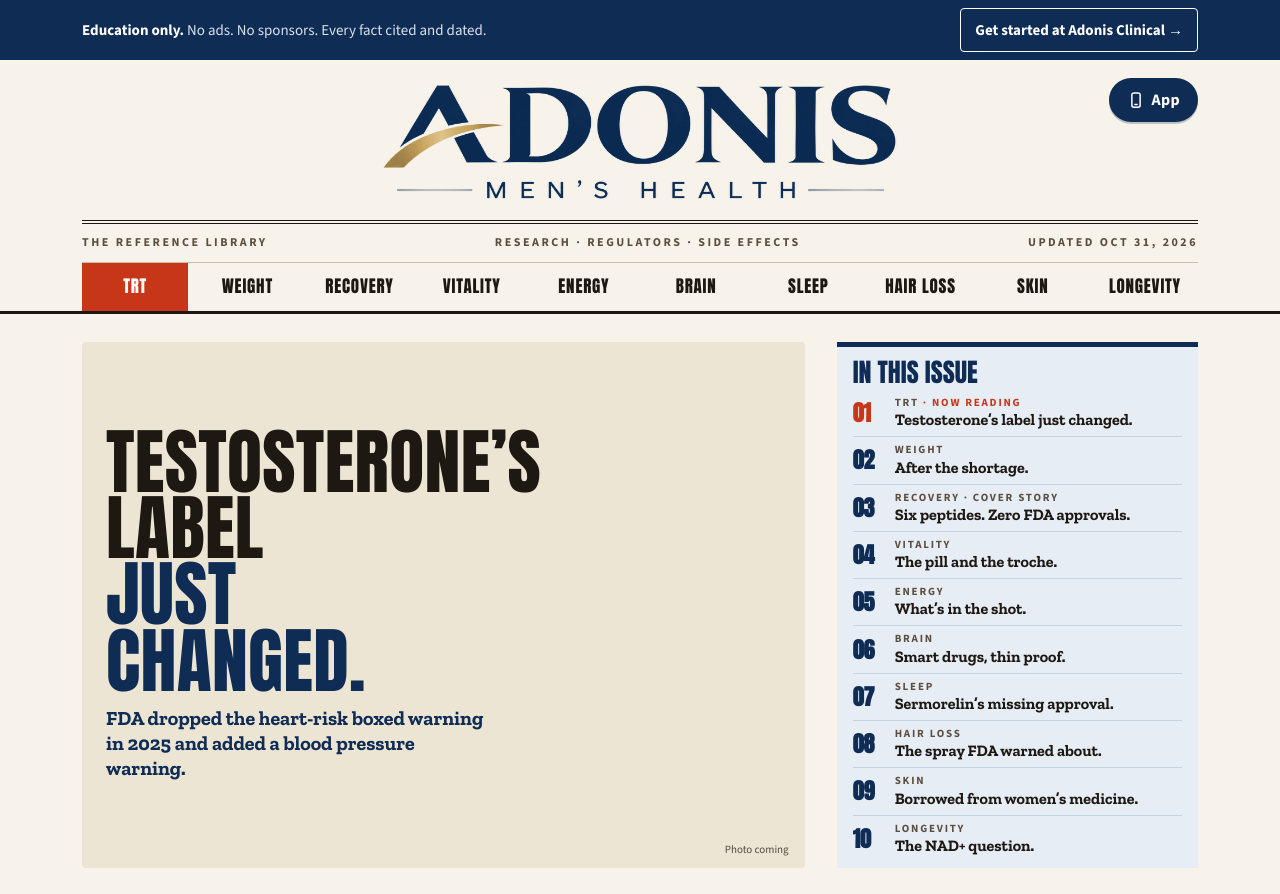
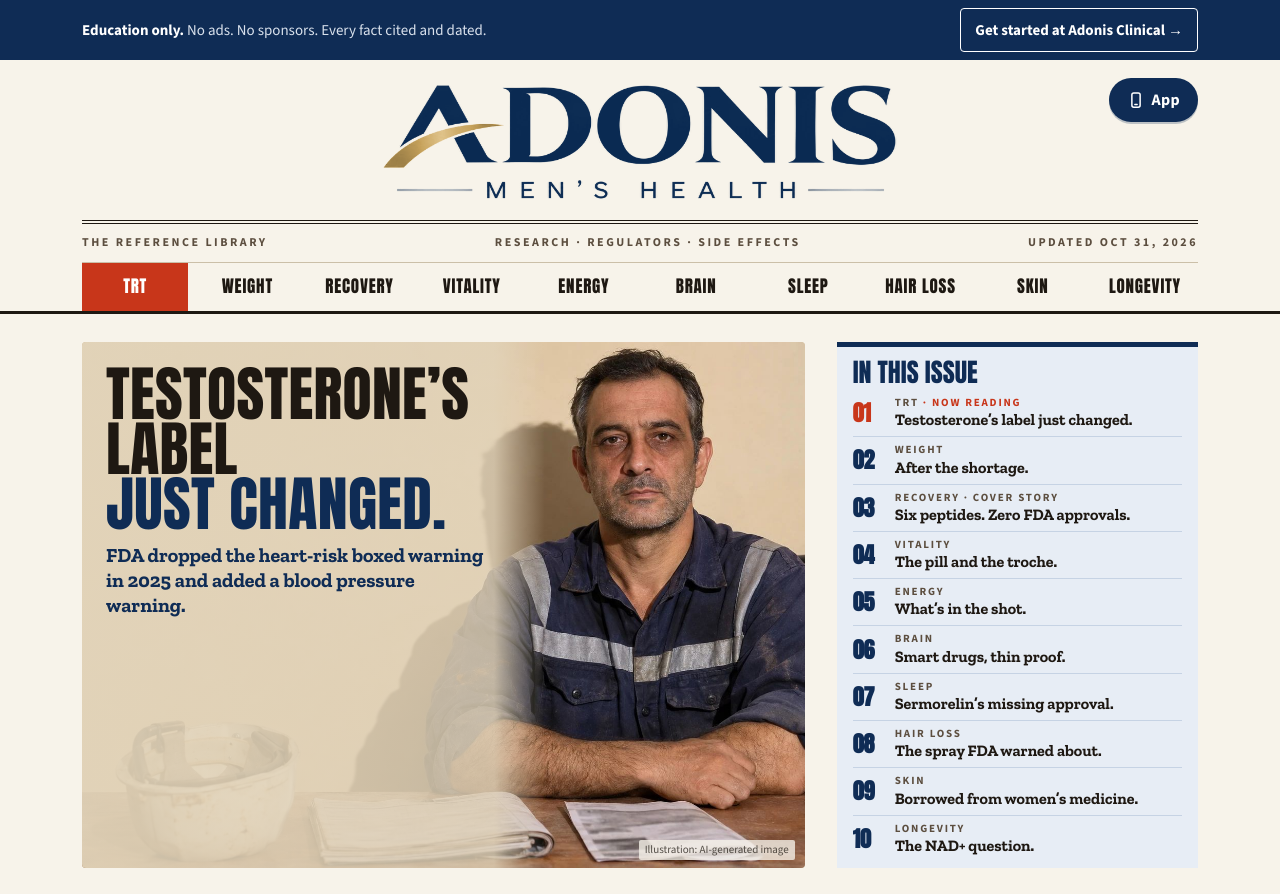
Before and after one commit to ulmerblr/adonis_mh, a Next.js app: page /lanes/trt in a window 1280 px wide. Shown: the top 894 px of the page. Built offline with nearby package versions, Linux system fonts and the light colour scheme.

Commit message:
TRT and Weight lane photos, with per-lane crop, headline fit and sand fade (EDU PROMPT 27)
Co-Authored-By: Claude Opus 5.5 <noreply@anthropic.com>
Claude-Session: https://claude.ai/code/session_01QwKDmkX3ut6PMs4NyAcEnb

```diff
--- a/app/globals.css
+++ b/app/globals.css
@@ -626,7 +626,7 @@ span.tone-none { background: #d9d0bd; }
 .spread2 .spreadSide { align-content: start; }
 /* Keep the headline legible where a tall crop puts it over his shirt: a sand fade on the left that ends before his face
    (his face starts at about two thirds of the width at every size). The caption gets a light paper backing. */
-.spread2 .spreadPhoto::after { content: ''; position: absolute; inset: 0; pointer-events: none; background: linear-gradient(90deg, rgba(226, 212, 186, 0.92) 0%, rgba(226, 212, 186, 0.82) 36%, rgba(226, 212, 186, 0) 60%); }
+.spread2 .spreadPhoto::after { content: ''; position: absolute; inset: 0; pointer-events: none; background: linear-gradient(90deg, rgba(226, 212, 186, 0.92) 0%, rgba(226, 212, 186, 0.82) var(--fade-solid, 36%), rgba(226, 212, 186, 0) var(--fade-end, 60%)); }
 .spread2 .spreadHead, .spread2 .spreadCaption { z-index: 2; }
 .spread2 .spreadCaption { background: rgba(247, 243, 234, 0.78); padding: 1px 6px; border-radius: 2px; }
 
@@ -732,3 +732,28 @@ span.tone-none { background: #d9d0bd; }
 .appDetail .mapBox { padding: 4px; }
 .appDetail .mapPop { max-width: calc(100% - 8px); }
 .appDetail .btnHuge { width: 100%; }
+
+/* EDU PROMPT 27: the TRT and Weight lane photos. Each lane sets its own crop so his face sits to the right, clear of the
+   headline, and the same sand fade (above) runs solid behind the headline and ends before his face. TRT's headline sits
+   at the top so it ends above the hard hat, at a size where "Testosterone's" fits beside his face. */
+[data-lane='trt'] .spreadPhoto img { object-position: 0% 30% !important; }
+[data-lane='trt'] .spreadHead { top: 14px; transform: none; }
+[data-lane='trt'] .spreadTitle { font-size: clamp(26px, 8.4cqw, 60px); }
+[data-lane='trt'] .spreadPhoto { --fade-solid: 57%; --fade-end: 66%; }
+[data-lane='weight'] .spreadPhoto img { object-position: 10% 30% !important; }
+[data-lane='weight'] .spreadPhoto { --fade-solid: 62%; --fade-end: 69%; }
+@media (min-width: 860px) {
+  [data-lane='trt'] .spreadPhoto img { object-position: 72% 30% !important; }
+  [data-lane='trt'] .spreadHead { top: 24px; }
+  [data-lane='trt'] .spreadPhoto { --fade-solid: 57%; --fade-end: 64%; }
+  [data-lane='weight'] .spreadPhoto img { object-position: 74% 30% !important; }
+  [data-lane='weight'] .spreadPhoto { --fade-solid: 51%; --fade-end: 57%; }
+  [data-lane='weight'] .spreadHead { max-width: 46%; }
+  [data-lane='weight'] .spreadTitle { font-size: clamp(30px, 9.5cqw, 72px); }
+}
+@media (min-width: 1000px) {
+  [data-lane='weight'] .spreadPhoto img { object-position: 62% 30% !important; }
+  [data-lane='weight'] .spreadPhoto { --fade-solid: 58%; --fade-end: 66%; }
+  [data-lane='weight'] .spreadHead { max-width: 54%; }
+  [data-lane='weight'] .spreadTitle { font-size: clamp(30px, 11cqw, 72px); }
+}
--- a/components/magazine/lane-story.tsx
+++ b/components/magazine/lane-story.tsx
@@ -15,7 +15,7 @@ export function LaneSpread({ lane, laneMark = false }: { lane: LaneKey; laneMark
   const st = STORIES[lane];
   const photo = st.photo ? { ...st.photo, file: `/images/photos/${st.photo.file}` } : undefined;
   return (
-    <section className="section spreadSection">
+    <section className="section spreadSection" data-lane={lane}>
       <div className="wrap spread2">
         <StoryPhoto photo={lanePhoto(lane, st.photoAlt, photo)} headline={st.headline} dek={st.dek} />
         <InThisIssue entries={issueEntries(lane)} laneMark={laneMark} />
--- a/content/lanes/trt.json
+++ b/content/lanes/trt.json
@@ -5,7 +5,7 @@
     "just changed."
   ],
   "dek": "FDA dropped the heart-risk boxed warning in 2025 and added a blood pressure warning.",
-  "photoAlt": "Illustration for the TRT lane.",
+  "photoAlt": "A night-shift plant operator in a reflective work shirt sits at a table with his hard hat and paperwork.",
   "byline": "Adonis Men’s Health · Checked Oct 31, 2026 · Clinical review pending",
   "pull": {
     "quote": "is approved solely for use in men who lack or have low testosterone levels in conjunction with an associated medical condition.",
--- a/content/lanes/weight.json
+++ b/content/lanes/weight.json
@@ -5,7 +5,7 @@
     "shortage."
   ],
   "dek": "The GLP-1 shortages are over. FDA says what pharmacies may still compound.",
-  "photoAlt": "Illustration for the Weight lane.",
+  "photoAlt": "A line cook in a black work shirt holds a folded notice.",
   "byline": "Adonis Men’s Health · Checked Oct 31, 2026 · Clinical review pending",
   "pull": {
     "quote": "Compounded drugs are not FDA-approved. This means the agency does not review their safety, effectiveness or quality before they are marketed.",
```
Also changed, not shown: public/images/photos/lane-trt.jpg (added), public/images/photos/lane-weight.jpg (added).
